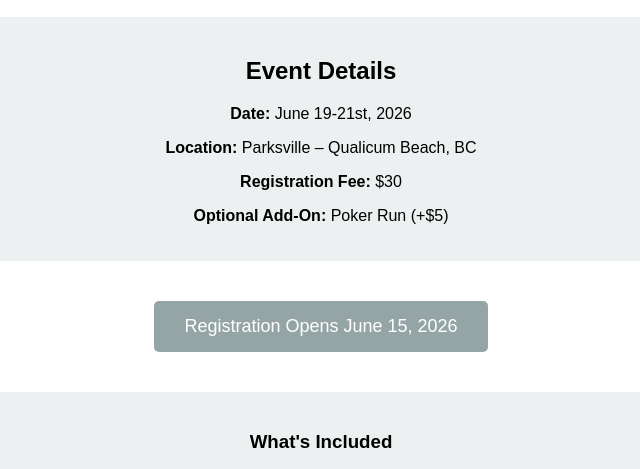
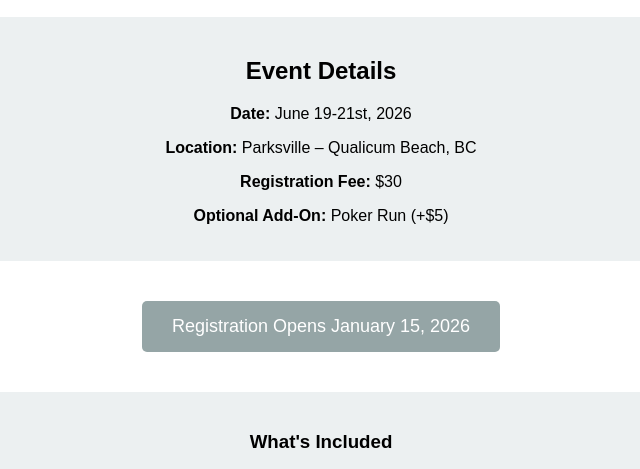
Before and after one commit to Ill-Eagle-Official/seaside-cruizers, a website: page index.html in a window 1280 px wide. Shown: the part 302-771 px from the top of the page, without its empty margins (319-959 px from the left). Drawn offline with Linux system fonts and the light colour scheme.

Commit message:
change reg open date

```diff
--- a/index.html
+++ b/index.html
@@ -92,7 +92,7 @@
           registerBtn.style.backgroundColor = '#95a5a6';
           registerBtn.style.cursor = 'not-allowed';
           registerBtn.style.pointerEvents = 'none';
-          registerBtn.textContent = 'Registration Opens June 15, 2026';
+          registerBtn.textContent = 'Registration Opens January 15, 2026';
           registerBtn.href = '#';
           registerBtn.onclick = function (e) {
             e.preventDefault();
```
